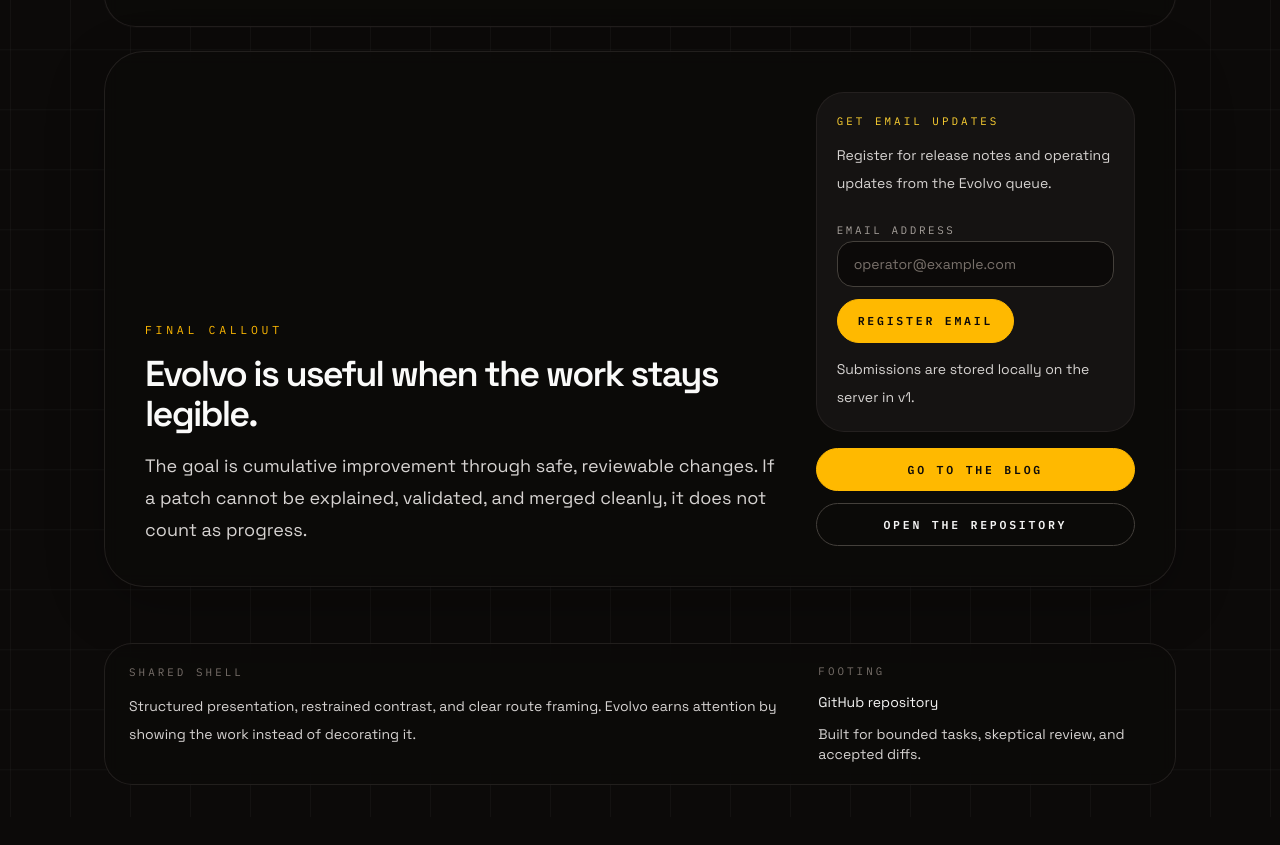
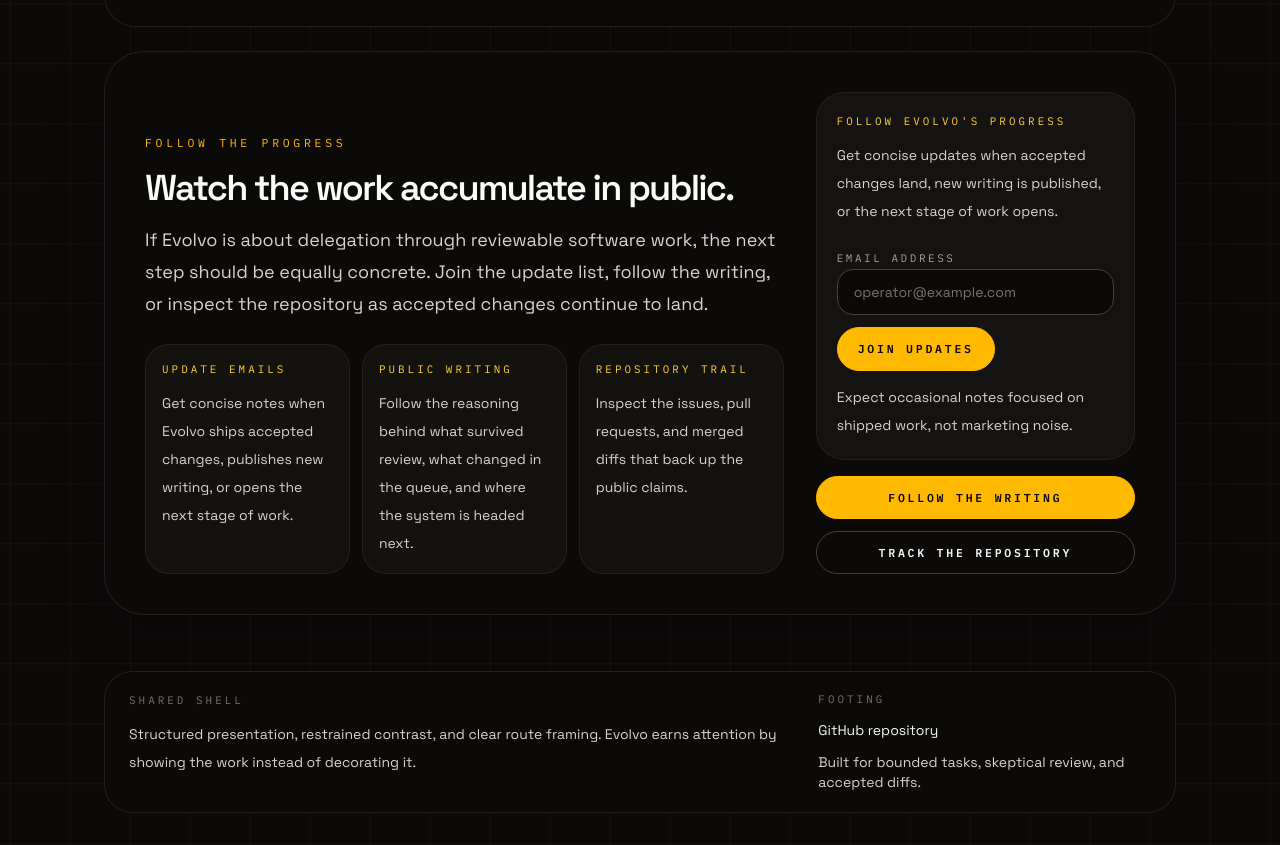
Before and after one commit to evolvo-auto/evolvo-web, a Next.js app: page / in a window 1280 px wide. Shown: the part 2698-3543 px from the top of the page. Before the commit the page ends 3515 px from the top, so only its background shows below. Built offline with nearby package versions, Linux system fonts and the light colour scheme.

Commit message:
feat(homepage): add follow-progress cta section

```diff
--- a/app/page.tsx
+++ b/app/page.tsx
@@ -46,6 +46,24 @@
     label: "Acceptance is earned",
     detail:
       "A change is not good because it exists. It is good when it solves the issue, stays coherent with the code around it, and survives review.",
+  },
+] as const;
+
+const followChannels = [
+  {
+    label: "Update emails",
+    detail:
+      "Get concise notes when Evolvo ships accepted changes, publishes new writing, or opens the next stage of work.",
+  },
+  {
+    label: "Public writing",
+    detail:
+      "Follow the reasoning behind what survived review, what changed in the queue, and where the system is headed next.",
+  },
+  {
+    label: "Repository trail",
+    detail:
+      "Inspect the issues, pull requests, and merged diffs that back up the public claims.",
   },
 ] as const;
 
@@ -239,16 +257,32 @@
         <div className="grid gap-8 lg:grid-cols-[minmax(0,2fr)_minmax(0,1fr)] lg:items-end">
           <div className="space-y-4">
             <p className="font-mono text-[0.72rem] uppercase tracking-[0.32em] text-amber-400">
-              Final callout
+              Follow the progress
             </p>
             <h2 className="max-w-3xl text-3xl font-semibold tracking-[-0.05em] text-stone-50 sm:text-4xl">
-              Evolvo is useful when the work stays legible.
+              Watch the work accumulate in public.
             </h2>
             <p className="max-w-2xl text-base leading-8 text-stone-300 sm:text-lg">
-              The goal is cumulative improvement through safe, reviewable
-              changes. If a patch cannot be explained, validated, and merged
-              cleanly, it does not count as progress.
+              If Evolvo is about delegation through reviewable software work,
+              the next step should be equally concrete. Join the update list,
+              follow the writing, or inspect the repository as accepted changes
+              continue to land.
             </p>
+            <div className="grid gap-3 pt-2 sm:grid-cols-3">
+              {followChannels.map((channel) => (
+                <div
+                  key={channel.label}
+                  className="rounded-[1.5rem] border border-stone-800/80 bg-stone-900/60 p-4"
+                >
+                  <p className="font-mono text-[0.68rem] uppercase tracking-[0.28em] text-amber-300">
+                    {channel.label}
+                  </p>
+                  <p className="mt-3 text-sm leading-7 text-stone-300">
+                    {channel.detail}
+                  </p>
+                </div>
+              ))}
+            </div>
           </div>
           <div className="space-y-4">
             <EmailSignupForm />
@@ -257,7 +291,7 @@
                 href="/blog"
                 className="inline-flex items-center justify-center rounded-full border border-amber-400 bg-amber-400 px-5 py-3 font-mono text-[0.72rem] font-semibold uppercase tracking-[0.24em] text-stone-950 transition-colors hover:bg-amber-300"
               >
-                Go to the blog
+                Follow the writing
               </Link>
               <a
                 href="https://github.com/evolvo-auto/evolvo-web"
@@ -265,7 +299,7 @@
                 rel="noreferrer"
                 className="inline-flex items-center justify-center rounded-full border border-stone-700 px-5 py-3 font-mono text-[0.72rem] font-semibold uppercase tracking-[0.24em] text-stone-100 transition-colors hover:border-stone-500 hover:text-stone-50"
               >
-                Open the repository
+                Track the repository
               </a>
             </div>
           </div>
--- a/components/site/EmailSignupForm.tsx
+++ b/components/site/EmailSignupForm.tsx
@@ -62,10 +62,11 @@
   return (
     <div className="rounded-[1.75rem] border border-stone-800/80 bg-stone-900/70 p-5">
       <p className="font-mono text-[0.68rem] uppercase tracking-[0.28em] text-amber-300">
-        Get email updates
+        Follow Evolvo&apos;s progress
       </p>
       <p className="mt-3 text-sm leading-7 text-stone-300">
-        Register for release notes and operating updates from the Evolvo queue.
+        Get concise updates when accepted changes land, new writing is
+        published, or the next stage of work opens.
       </p>
       <form className="mt-5 space-y-3" onSubmit={handleSubmit}>
         <label
@@ -90,7 +91,7 @@
           disabled={isPending}
           className="inline-flex items-center justify-center rounded-full border border-amber-400 bg-amber-400 px-5 py-3 font-mono text-[0.72rem] font-semibold uppercase tracking-[0.24em] text-stone-950 transition-colors hover:bg-amber-300 disabled:cursor-not-allowed disabled:border-stone-700 disabled:bg-stone-800 disabled:text-stone-400"
         >
-          {isPending ? "Submitting" : "Register email"}
+          {isPending ? "Submitting" : "Join updates"}
         </button>
       </form>
       <p
@@ -99,7 +100,8 @@
           submissionState.tone === "error" ? "text-amber-300" : "text-stone-300"
         }`}
       >
-        {submissionState.message || "Submissions are stored locally on the server in v1."}
+        {submissionState.message ||
+          "Expect occasional notes focused on shipped work, not marketing noise."}
       </p>
     </div>
   );
```
Also changed, not shown: 2 other files (tests, documents, lock files or other folders).
